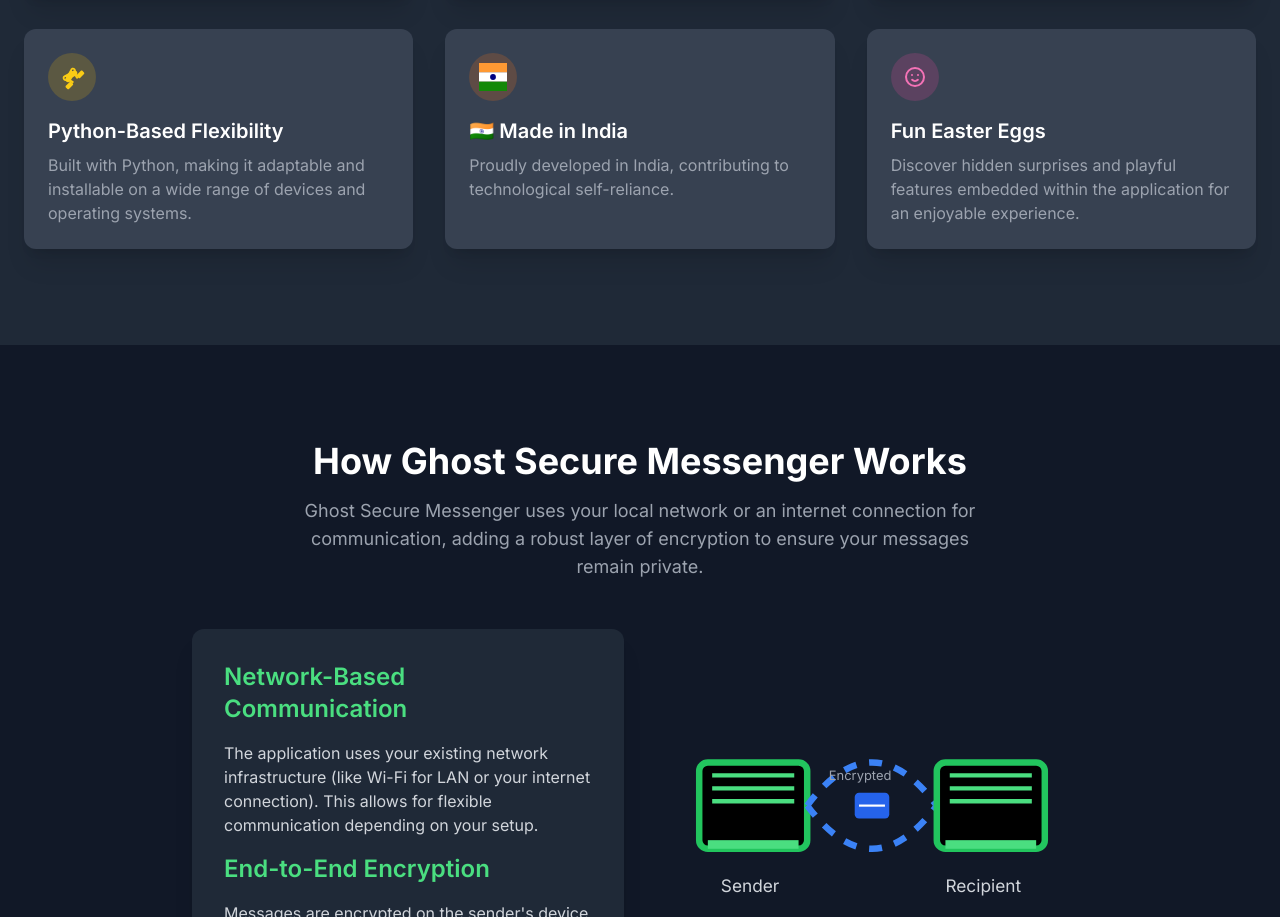
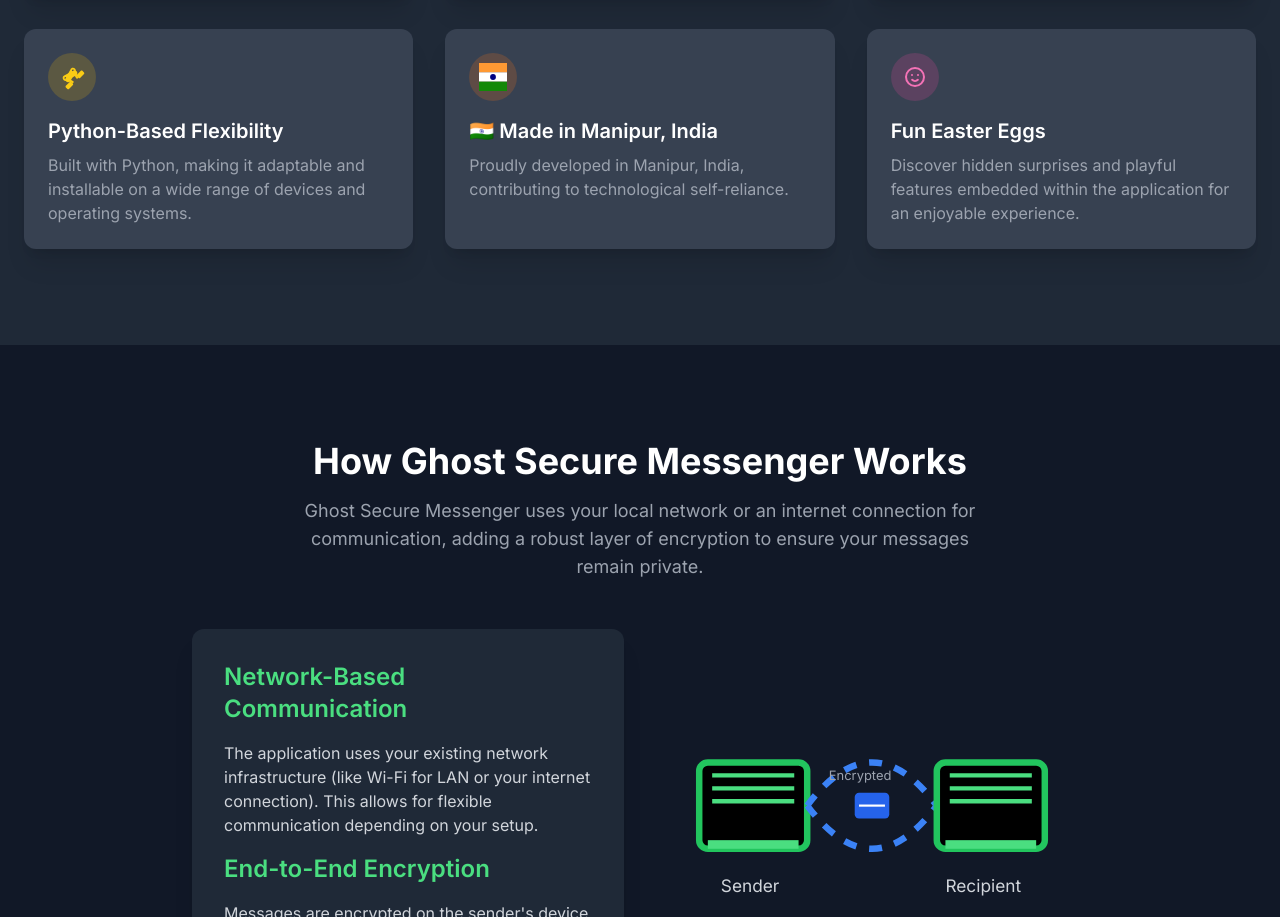
Before and after one commit to Enclave-Software/Enclave-Messenger, a plain HTML site: page index.html in a window 1280 px wide. Shown: the part 1015-1932 px from the top of the page. Drawn offline with nearby package versions, Linux system fonts and the light colour scheme.

Commit message:
Update index.html

```diff
--- a/index.html
+++ b/index.html
@@ -164,8 +164,8 @@
                         <svg class="w-7 h-7" viewBox="0 0 24 24" fill="none" xmlns="http://www.w3.org/2000/svg">
                             <rect width="24" height="8" fill="#FF9933"/> <rect y="8" width="24" height="8" fill="white"/> <rect y="16" width="24" height="8" fill="#138808"/> <circle cx="12" cy="12" r="2.5" fill="#000080"/> </svg>
                     </div>
-                    <h3 class="text-xl font-semibold mb-2 text-white">🇮🇳 Made in India</h3>
-                    <p class="text-gray-400">Proudly developed in India, contributing to technological self-reliance.</p>
+                    <h3 class="text-xl font-semibold mb-2 text-white">🇮🇳 Made in Manipur, India</h3>
+                    <p class="text-gray-400">Proudly developed in Manipur, India, contributing to technological self-reliance.</p>
                 </div>
 
                 <div class="bg-gray-700 p-6 rounded-xl shadow-xl feature-card">
```
